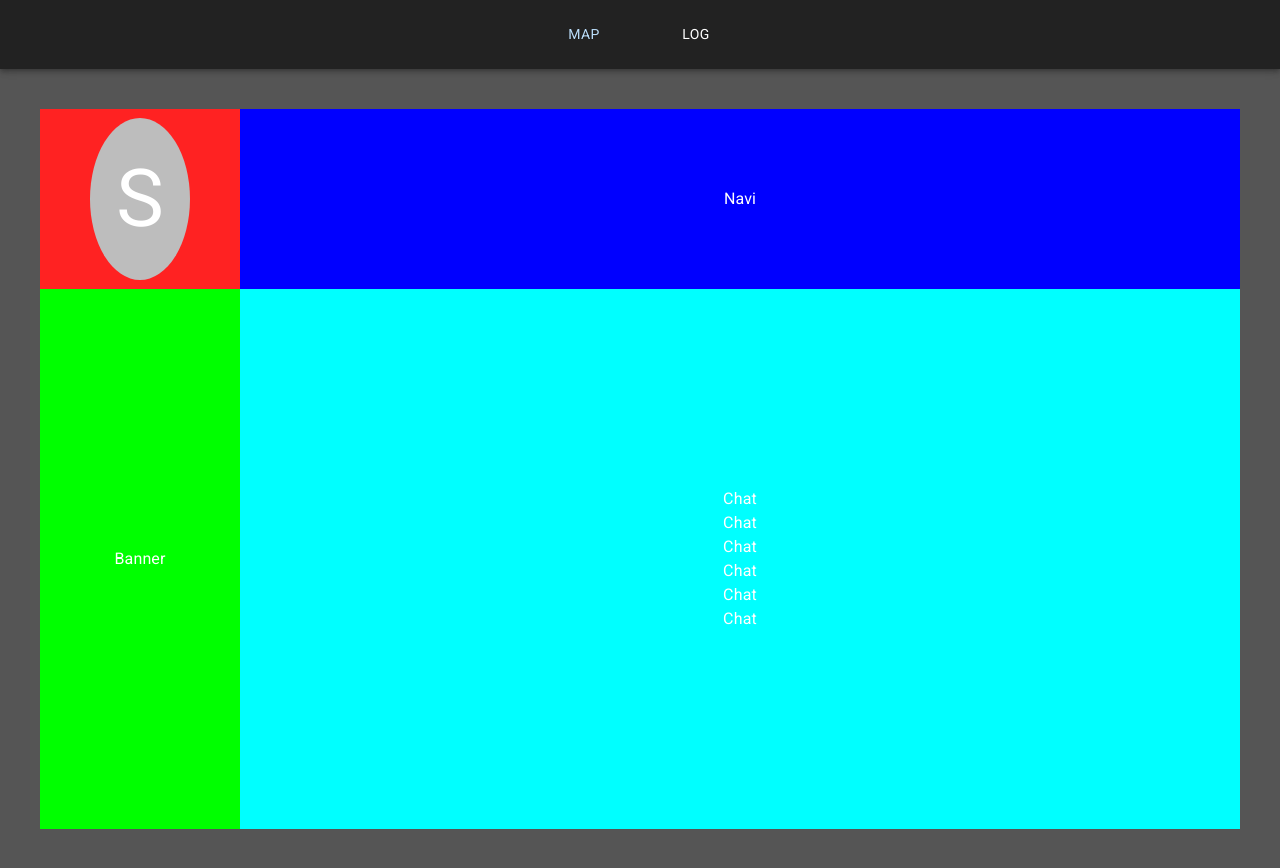
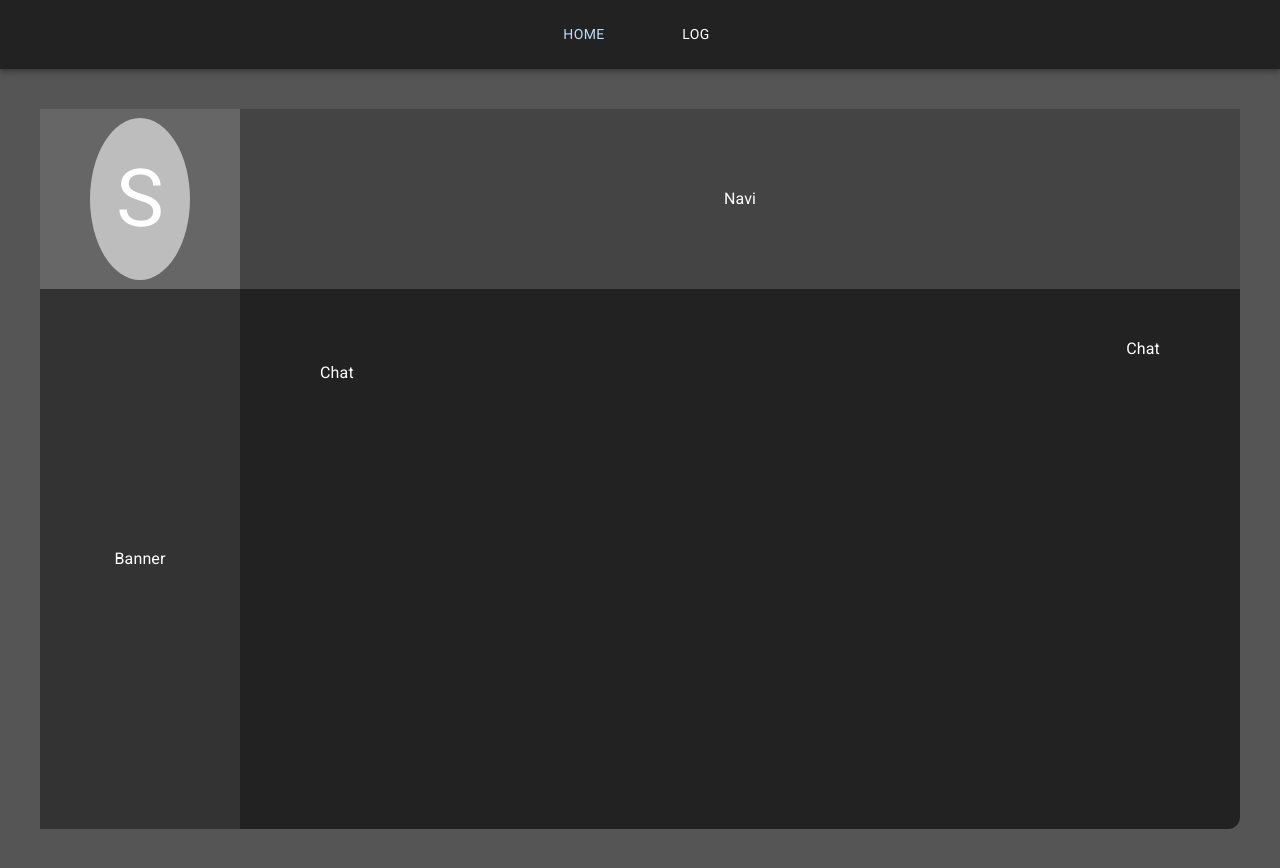
Before and after one commit to Helioborba/direct, a React (Create React App) app in the folder app/: page / in a window 1280 px wide. Built offline with nearby package versions, Linux system fonts and the light colour scheme.

Commit message:
update home (add chat grid)

```diff
--- a/app/src/components/nav/nav.js
+++ b/app/src/components/nav/nav.js
@@ -12,7 +12,7 @@ import MenuItem from '@mui/material/MenuItem';
 import { NavLink } from 'react-router-dom';
 const Nav = (props) => {
   const [anchorElNav, setAnchorElNav] = React.useState(null);
-  const pages = ['map','log']; // Used for the mapping of pages, you can also see that the Map will have a tenary for checking if its the / home
+  const pages = ['home','log']; // Used for the mapping of pages, you can also see that the Map will have a tenary for checking if its the / home
 
   // Open and close are for mobile view
   const handleOpenNavMenu = (event) => {
@@ -60,7 +60,7 @@ const Nav = (props) => {
               }}
             >
               {pages.map((page,index) => (
-                <MenuItem component={NavLink} to={page === 'map' ? '/' : `/${page}`} key={index} onClick={handleCloseNavMenu} sx={{backgroundColor:"#333",p:2,"&.active": {color: "#bbdefb"}}}>
+                <MenuItem component={NavLink} to={page === 'home' ? '/' : `/${page}`} key={index} onClick={handleCloseNavMenu} sx={{backgroundColor:"#333",p:2,"&.active": {color: "#bbdefb"}}}>
                   <Typography sx={{textTransform:'uppercase',textAlign:'center'}}>{page}</Typography>
                 </MenuItem>
               ))}
@@ -73,7 +73,7 @@ const Nav = (props) => {
               <Box key={index}>
                 <Button
                   component={NavLink}
-                  to={page === 'map' ? '/' : `/${page}`} // Careful here, the logic is simple: If its the home return to it else create the path
+                  to={page === 'home' ? '/' : `/${page}`} // Careful here, the logic is simple: If its the home return to it else create the path
                   onClick={handleCloseNavMenu}
                   sx={{ my: 2, mx:3, color:'#fff', display: 'block', "&.active": {color: "#bbdefb"}}}
                   >
--- a/app/src/pages/Home.js
+++ b/app/src/pages/Home.js
@@ -79,7 +79,7 @@ const Home = (props) => {
                     {/* Avatar and Banner */}
                     <Grid container item direction="column" xs={2}>
                         {/* Avatar */}
-                        <Grid item display='flex' flexDirection='column' sx={{backgroundColor:"#f22",display:"flex",justifyContent:'center',alignItems:'center'}} xs={3}>
+                        <Grid item display='flex' flexDirection='column' sx={{backgroundColor:"#666", display:"flex", justifyContent:'center', alignItems:'center'}} xs={3}>
                             <Avatar   sx={{ width: '50%', height: '90%', fontSize:"5em" }}>S</Avatar>
                             {/* <FormControl sx={{pt:5}} component="form" onSubmit={submitCity}>
                                 <TextField
@@ -100,7 +100,7 @@ const Home = (props) => {
                             </FormControl> */}
                         </Grid>
                         {/* Banner */}
-                        <Grid item display='flex' flexDirection='column' xs={9}  sx={{backgroundColor:"#0f0",display:"flex",justifyContent:'center',alignItems:'center'}}>
+                        <Grid item display='flex' flexDirection='column' xs={9}  sx={{backgroundColor:"#333", display:"flex", justifyContent:'center', alignItems:'center'}}>
                             <Typography variant="span">Banner</Typography>
                         </Grid>
                     </Grid>
@@ -108,19 +108,17 @@ const Home = (props) => {
                     {/* Navigation and Chat */}
                     <Grid container item direction="column" xs={10}>
                         {/* Navigation */}
-                        <Grid item display='flex' flexDirection='column' xs={3}  sx={{backgroundColor:"#00f",display:"flex",justifyContent:'center',alignItems:'center'}}>
+                        <Grid item display='flex' flexDirection='column' xs={3}  sx={{backgroundColor:"#444", display:"flex", justifyContent:'center', alignItems:'center'}}>
                             <Typography variant="span">Navi</Typography>
-
                         </Grid>
                         {/* Chat */}
-                        <Grid item display='flex' flexDirection='column' xs={9}  sx={{backgroundColor:"#0ff",display:"flex",justifyContent:'center',alignItems:'center'}}>
-                            <Typography variant="span">Chat</Typography>
-                            <Typography variant="span">Chat</Typography>
-                            <Typography variant="span">Chat</Typography>
-                            <Typography variant="span">Chat</Typography>
-                            <Typography variant="span">Chat</Typography>
-                            <Typography variant="span">Chat</Typography>
-
+                        <Grid item container direction='column' xs={9} sx={{ display:"flex", paddingY: 6, paddingX: 10 }}>
+                            <Grid item sx={{display:'flex', justifyContent:'flex-end'}}>
+                                <Typography variant="span">Chat</Typography>
+                            </Grid>
+                            <Grid item sx={{ display:'flex', justifyContent:'baseline'}}>
+                                <Typography variant="span">Chat</Typography>
+                            </Grid>
                         </Grid>
                     </Grid>
                 </Grid>
```
